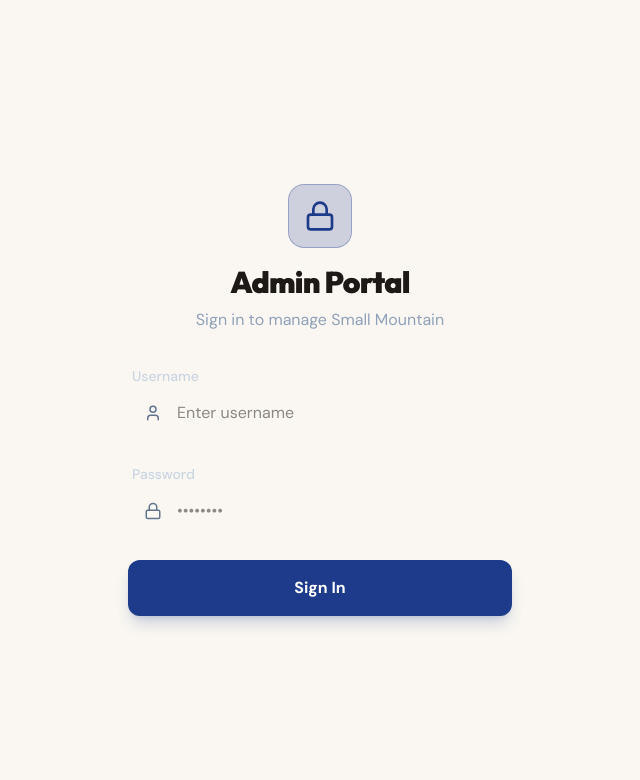
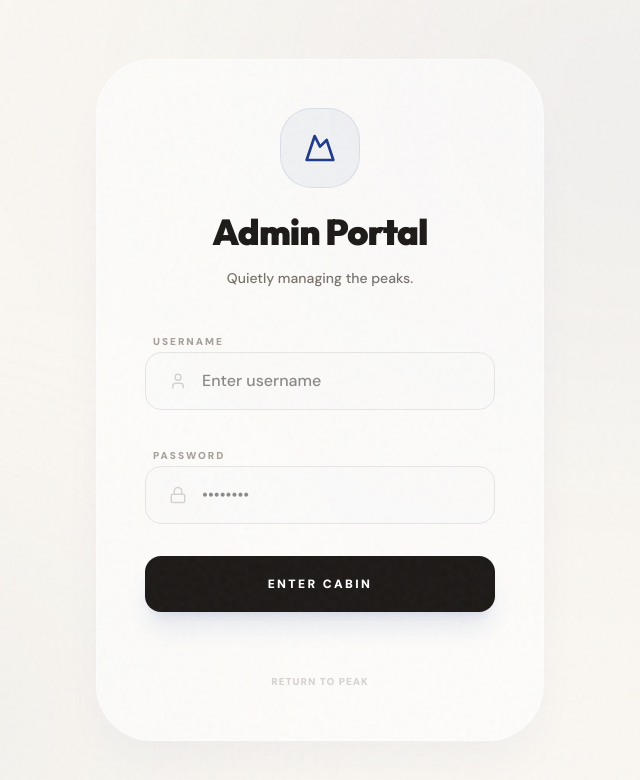
Before and after one commit to yosepbahtiar99/small-mountain-v2, a React (Vite) app in the folder client/: page /login in a window 1280 px wide. Shown: the top 780 px of the page, without its empty margins (320-960 px from the left). Built offline with nearby package versions, Linux system fonts and the light colour scheme; no server answers.

Commit message:
fix: ui admin

```diff
--- a/client/src/features/admin/components/BlogManager.tsx
+++ b/client/src/features/admin/components/BlogManager.tsx
@@ -70,7 +70,7 @@ export default function BlogManager() {
       </div>
 
       {isEditing ? (
-        <form onSubmit={handleSubmit} className="bg-white/5 p-6 rounded-2xl border border-white/5 space-y-4">
+        <form onSubmit={handleSubmit} className="bg-stone-50/50 p-10 rounded-[2.5rem] border border-stone-200 space-y-6">
           <div className="flex justify-between items-center mb-4">
             <h3 className="font-bold">{formData.id ? 'Edit' : 'New'} Devlog</h3>
             <button
--- a/client/src/features/admin/components/GameManager.tsx
+++ b/client/src/features/admin/components/GameManager.tsx
@@ -87,7 +87,7 @@ export default function GameManager() {
       </div>
 
       {isEditing ? (
-        <form onSubmit={handleSubmit} className="bg-white/5 p-6 rounded-2xl border border-white/5 space-y-4">
+        <form onSubmit={handleSubmit} className="bg-stone-50/50 p-10 rounded-[2.5rem] border border-stone-200 space-y-6">
           <div className="grid grid-cols-2 gap-4">
             <div className="space-y-2">
               <label className="text-sm text-slate-400">Game Title</label>
@@ -154,7 +154,7 @@ export default function GameManager() {
       ) : (
         <div className="grid grid-cols-1 gap-4">
           {games.map((game) => (
-            <div key={game.id} className="bg-white/5 p-4 rounded-xl border border-white/5 flex justify-between items-center">
+            <div key={game.id} className="bg-white/50 p-6 rounded-[2rem] border border-stone-200 flex justify-between items-center shadow-sm">
               <div className="flex items-center gap-4">
                 {game.thumbnail && (
                   <img src={`http://localhost:5000/${game.thumbnail}`} className="w-12 h-12 object-cover rounded-lg" />
--- a/client/src/features/auth/pages/LoginPage.tsx
+++ b/client/src/features/auth/pages/LoginPage.tsx
@@ -1,8 +1,9 @@
 import { useState } from 'react';
 import { useAuthStore } from '../../../shared/store/useAuthStore';
 import api from '../../../shared/lib/axios';
-import { useNavigate } from 'react-router-dom';
-import { Lock, User, Loader2 } from 'lucide-react';
+import { useNavigate, Link } from 'react-router-dom';
+import { Lock, User, Loader2, Mountain } from 'lucide-react';
+import { motion } from 'framer-motion';
 
 export default function LoginPage() {
   const [username, setUsername] = useState('');
@@ -30,31 +31,46 @@ export default function LoginPage() {
   };
 
   return (
-    <div className="min-h-screen flex items-center justify-center p-4">
-      <div className="glass max-w-md w-full p-8 rounded-3xl space-y-8 animate-in fade-in zoom-in duration-500">
-        <div className="text-center">
-          <div className="w-16 h-16 bg-primary/20 rounded-2xl flex items-center justify-center mx-auto mb-4 border border-primary/30">
-            <Lock className="text-primary" size={32} />
+    <div className="min-h-screen bg-warm-bg flex items-center justify-center p-4 relative overflow-hidden font-sans">
+      {/* Background Decor */}
+      <div className="grain-overlay" />
+      <div className="fixed inset-0 overflow-hidden pointer-events-none">
+        <div className="absolute top-[-10%] right-[-5%] w-[60%] h-[50%] bg-primary/5 blur-[150px] rounded-full" />
+        <div className="absolute bottom-[-10%] left-[-5%] w-[40%] h-[40%] bg-stone-200/40 blur-[120px] rounded-full" />
+      </div>
+
+      <motion.div
+        initial={{ opacity: 0, y: 20 }}
+        animate={{ opacity: 1, y: 0 }}
+        className="glass-warm max-w-md w-full p-12 rounded-[3.5rem] space-y-10 relative z-10 border border-white/50 shadow-2xl shadow-primary/5"
+      >
+        <div className="text-center space-y-4">
+          <div className="w-20 h-20 bg-primary/5 rounded-[2rem] flex items-center justify-center mx-auto mb-6 border border-primary/10">
+            <Mountain className="text-primary" size={32} />
           </div>
-          <h1 className="text-3xl font-bold">Admin Portal</h1>
-          <p className="text-slate-400 mt-2">Sign in to manage Small Mountain</p>
+          <h1 className="text-4xl font-black text-warm-text tracking-tight">Admin Portal</h1>
+          <p className="text-stone-500 font-medium text-sm">Quietly managing the peaks.</p>
         </div>
 
-        <form onSubmit={handleSubmit} className="space-y-6">
+        <form onSubmit={handleSubmit} className="space-y-8">
           {error && (
-            <div className="bg-red-500/10 border border-red-500/20 text-red-500 p-3 rounded-xl text-sm text-center">
+            <motion.div
+              initial={{ opacity: 0, scale: 0.95 }}
+              animate={{ opacity: 1, scale: 1 }}
+              className="bg-red-50 border border-red-100 text-red-500 p-4 rounded-2xl text-xs font-bold text-center uppercase tracking-widest"
+            >
               {error}
-            </div>
+            </motion.div>
           )}
 
-          <div className="space-y-2">
-            <label className="text-sm font-medium text-slate-300 ml-1">Username</label>
+          <div className="space-y-3">
+            <label className="text-[10px] font-black uppercase tracking-[0.2em] text-stone-400 ml-2">Username</label>
             <div className="relative">
-              <User className="absolute left-4 top-1/2 -translate-y-1/2 text-slate-500" size={18} />
+              <User className="absolute left-6 top-1/2 -translate-y-1/2 text-stone-300" size={18} />
               <input
                 type="text"
                 required
-                className="w-full bg-white/5 border border-white/10 rounded-xl py-3 pl-12 pr-4 focus:outline-none focus:ring-2 focus:ring-primary/50 transition-all"
+                className="w-full bg-stone-50/50 border border-stone-200 rounded-2xl py-4 pl-14 pr-6 focus:outline-none focus:ring-4 focus:ring-primary/5 focus:border-primary/20 transition-all font-medium"
                 placeholder="Enter username"
                 value={username}
                 onChange={(e) => setUsername(e.target.value)}
@@ -62,14 +78,14 @@ export default function LoginPage() {
             </div>
           </div>
 
-          <div className="space-y-2">
-            <label className="text-sm font-medium text-slate-300 ml-1">Password</label>
+          <div className="space-y-3">
+            <label className="text-[10px] font-black uppercase tracking-[0.2em] text-stone-400 ml-2">Password</label>
             <div className="relative">
-              <Lock className="absolute left-4 top-1/2 -translate-y-1/2 text-slate-500" size={18} />
+              <Lock className="absolute left-6 top-1/2 -translate-y-1/2 text-stone-300" size={18} />
               <input
                 type="password"
                 required
-                className="w-full bg-white/5 border border-white/10 rounded-xl py-3 pl-12 pr-4 focus:outline-none focus:ring-2 focus:ring-primary/50 transition-all"
+                className="w-full bg-stone-50/50 border border-stone-200 rounded-2xl py-4 pl-14 pr-6 focus:outline-none focus:ring-4 focus:ring-primary/5 focus:border-primary/20 transition-all font-medium"
                 placeholder="••••••••"
                 value={password}
                 onChange={(e) => setPassword(e.target.value)}
@@ -80,12 +96,18 @@ export default function LoginPage() {
           <button
             type="submit"
             disabled={isLoading}
-            className="w-full bg-primary hover:bg-primary/80 text-white font-bold py-4 rounded-xl transition-all shadow-lg shadow-primary/20 flex items-center justify-center gap-2"
+            className="w-full bg-warm-text hover:bg-primary text-white font-black py-5 rounded-2xl transition-all shadow-xl shadow-primary/10 flex items-center justify-center gap-3 text-xs uppercase tracking-[0.2em]"
           >
-            {isLoading ? <Loader2 className="animate-spin" size={20} /> : 'Sign In'}
+            {isLoading ? <Loader2 className="animate-spin" size={20} /> : 'Enter Cabin'}
           </button>
         </form>
-      </div>
+
+        <div className="text-center pt-4">
+           <Link to="/" className="text-[10px] font-black uppercase tracking-widest text-stone-300 hover:text-primary transition-colors">
+              Return to Peak
+           </Link>
+        </div>
+      </motion.div>
     </div>
   );
 }
```
Also changed, not shown: client/src/features/admin/pages/DashboardPage.tsx (+89 -27 lines).
